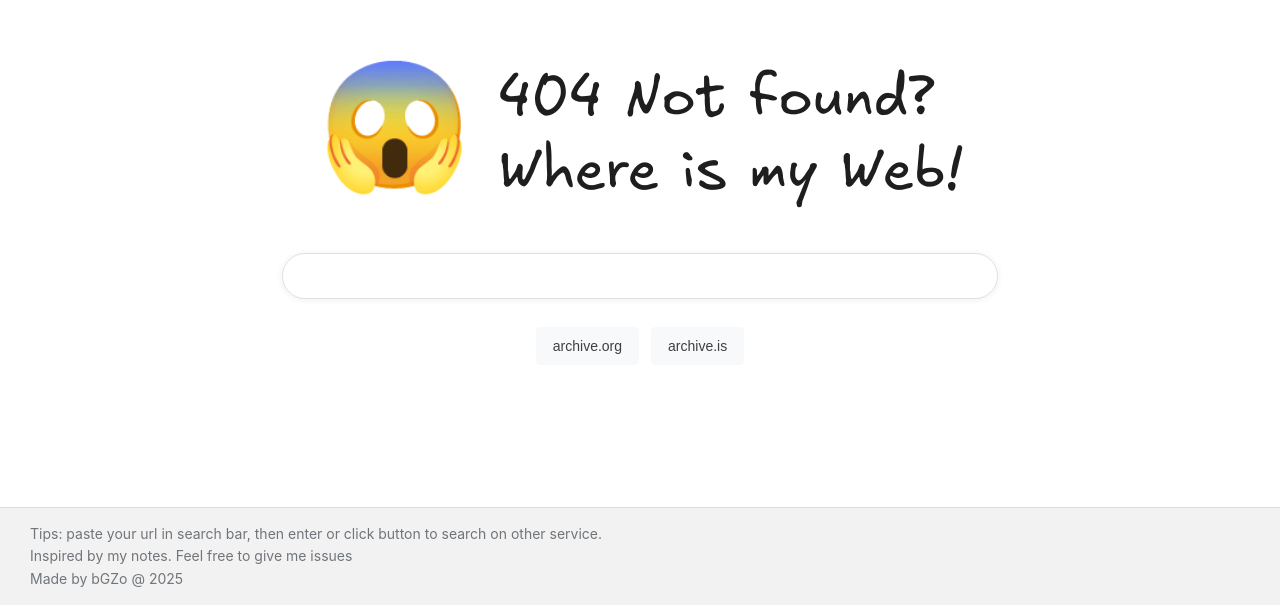
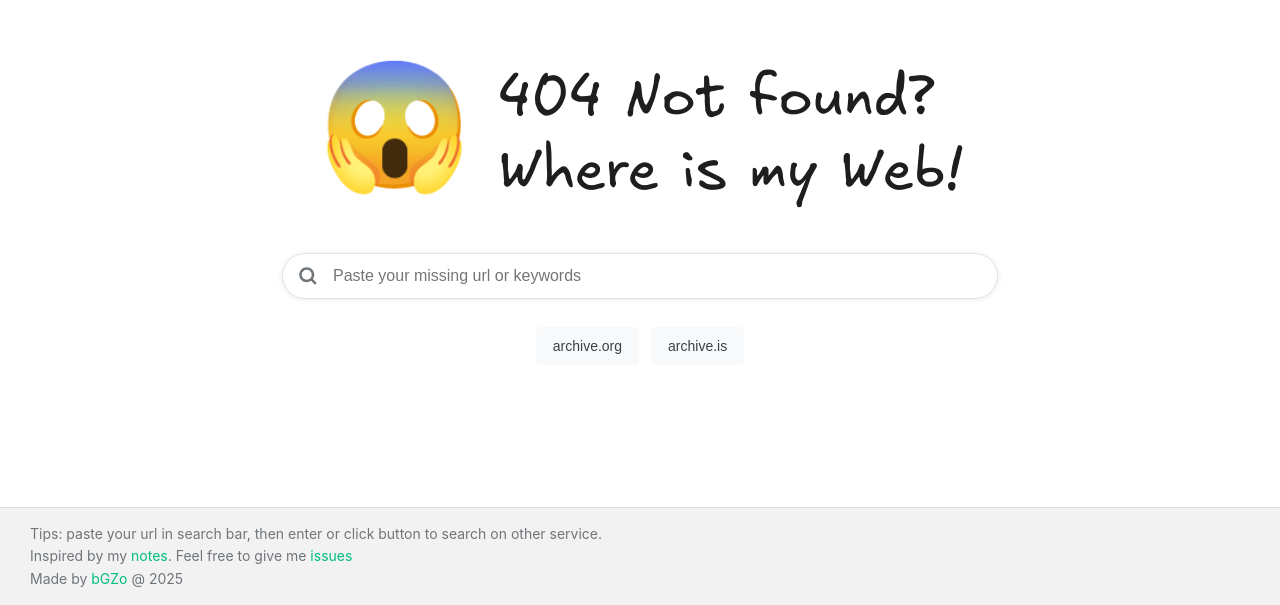
Before and after one commit to bGZo/where-is-my-web, a Vue app: page / in a window 1280 px wide. Shown: the part 195-800 px from the top of the page. Built offline with nearby package versions, Linux system fonts and the light colour scheme.

Commit message:
style: add search&enter icon

```diff
--- a/src/assets/main.css
+++ b/src/assets/main.css
@@ -27,7 +27,6 @@ a,
 
 @media (hover: hover) {
   a:hover {
-    background-color: hsla(160, 100%, 37%, 0.2);
   }
 }
 
--- a/src/components/SearchMyWeb.vue
+++ b/src/components/SearchMyWeb.vue
@@ -1,6 +1,15 @@
 <script setup lang="ts">
-import {ref} from "vue";
+import {nextTick, ref} from "vue";
 import logo from "/src/assets/where-is-my-web-light.excalidraw.svg"
+import search from "/src/assets/search.svg"
+import enter from "/src/assets/enter.svg"
+
+// 变量区
+
+var searchBarText = "";
+var enterIconShow = ref(false);
+
+// 方法区
 
 interface SearchMeta {
   name: string;
@@ -17,9 +26,8 @@ const SEARCH_TIP_COLUMN = ref<SearchMeta[]>([
     value: "http://archive.is/",
   },
 ]);
-var searchBarText = "";
+
 const isBlank = (param: string) => {
-  console.log(param);
   return param.trim().length === 0;
 };
 const openNewTab = (url: string) => {
@@ -35,12 +43,20 @@ const handleJumpUrl = (index: number) => {
     // archive.org
     targetUrl += "*";
   }
-  console.log(targetUrl);
   openNewTab(targetUrl);
 };
 const handleEnterSearch = () => {
   handleJumpUrl(0)
   handleJumpUrl(1)
+}
+const calculateTipShow = async () =>{
+  // NOTE:
+  // VUE2 using following:
+  // this.$set(enterIconShow, !isBlank(searchBarText))
+  // --- error use case is following:
+  // enterIconShow = ref(!isBlank(searchBarText))
+  // enterIconShow = ref(true);
+  enterIconShow.value = !isBlank(searchBarText); // NOTE: 通过 .value 修改 ref 的值
 }
 </script>
 
@@ -58,8 +74,16 @@ const handleEnterSearch = () => {
           class="searchbar"
           type="text"
           title="Search"
+          placeholder="Paste your missing url or keywords"
+          @input="calculateTipShow"
           @keyup.enter="handleEnterSearch"
       />
+      <img :src="search"
+           @click="handleEnterSearch"
+           class="search-icon" title="Search icon"/>
+      <img :src="enter"
+           v-show="enterIconShow"
+           class="search-tip" />
     </div>
     <div class="buttons">
       <button
@@ -114,7 +138,7 @@ const handleEnterSearch = () => {
   height: 46px;
   border: 1px solid #dfe1e5;
   border-radius: 24px;
-  padding: 0 20px 0 50px;
+  padding: 0 40px 0 50px;
   font-size: 16px;
   outline: none;
   box-shadow: 0 1px 6px rgba(32, 33, 36, 0.08);
@@ -132,6 +156,17 @@ const handleEnterSearch = () => {
   top: 50%;
   transform: translateY(-50%);
   color: #9aa0a6;
+  width: 20px;
+  height: 20px;
+}
+
+.search-tip {
+  color: #70757a;
+  font-size: 10px;
+  position: absolute;
+  right: 16px;
+  top: 50%;
+  transform: translateY(-50%);
   width: 20px;
   height: 20px;
 }
@@ -169,18 +204,45 @@ const handleEnterSearch = () => {
   color: #70757a;
   font-size: 14px;
   border-top: 1px solid #dadce0;
+  a {
+    color: hsla(160, 100%, 37%, 1);
+    text-decoration: none;
+    padding: 0;
+    position: relative;
+    border: 0;
+    text-decoration-style: dashed;
+  }
+
+  a::before {
+    content: "";
+    display: block;
+    position: absolute;
+    height: 0.5em;
+    bottom: 2px;
+    left: 4px;
+    width: 100%;
+    --bg-opacity: .75;
+    background-color: #70757a;
+    opacity: .5;
+    transition: transform .3s ease;
+    transform: scaleX(0);
+    transform-origin: bottom right;
+  }
+  a:hover::before {
+    transform: scaleX(1);
+    transform-origin: bottom left;
+  }
+  a:hover{
+    text-decoration: none;
+  }
 }
 
-.footer > a {
-  color: #70757a;
-  text-decoration: none;
-  padding: 0;
-}
-
-.footer > a:hover {
-  text-decoration: underline;
-}
-
+.voice{
+   height:20px;
+   position:relative;
+   top:5px;
+   left:10px;
+ }
 
 /* 响应式设计 */
 @media (max-width: 600px) {
```
Also changed, not shown: src/assets/enter.svg (added), src/assets/search.svg (added).
